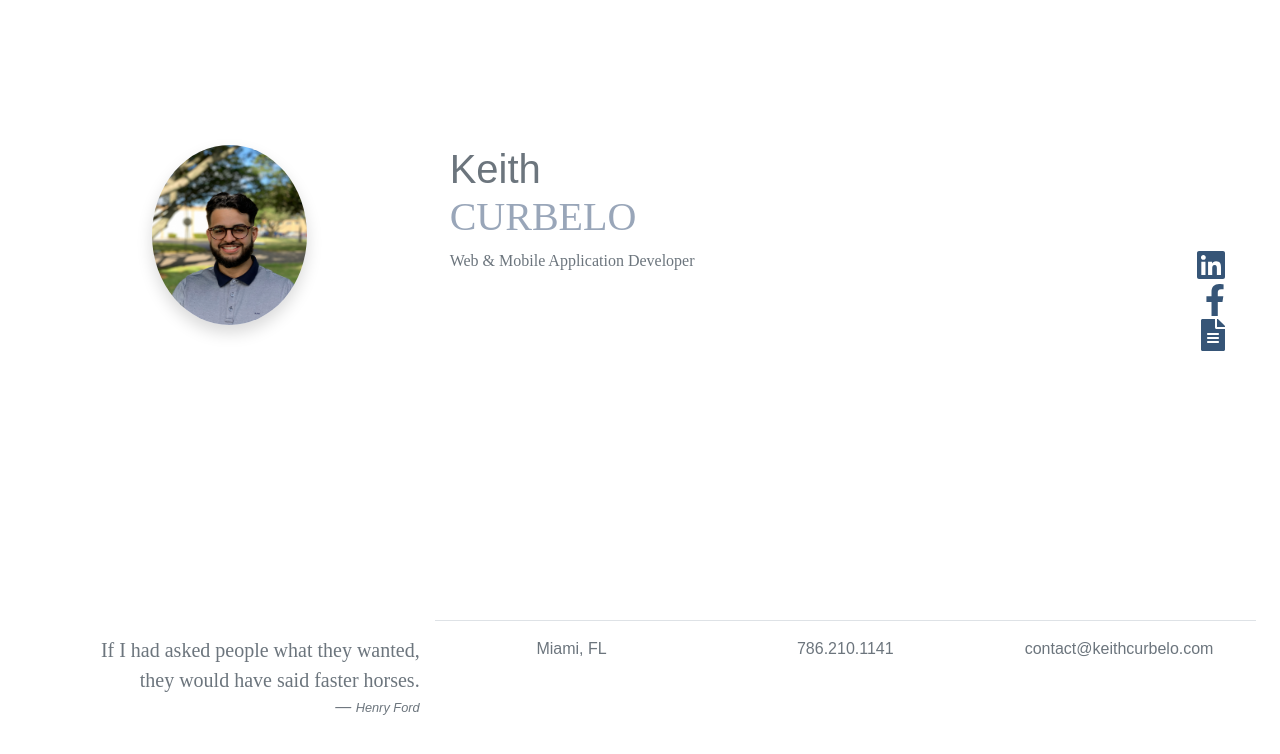
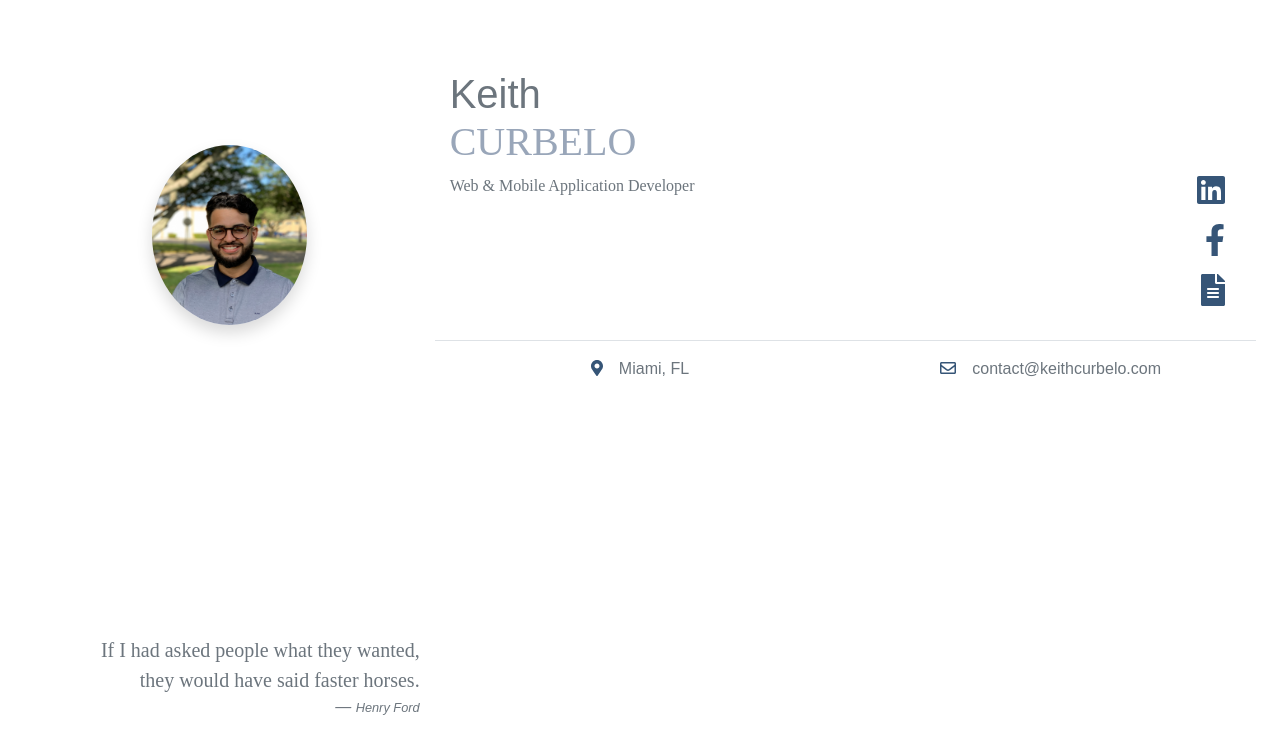
Before and after one commit to keithcurbelo/kccv-web, a React (Create React App) app: page / in a window 1280 px wide. Shown: the top 754 px of the page. Built offline with nearby package versions, Linux system fonts and the light colour scheme.

Commit message:
remove phone number, add ids

```diff
--- a/src/components/Header.js
+++ b/src/components/Header.js
@@ -3,14 +3,15 @@ import ProfilePic from "../assets/images/profile_pic.jpg";
 import {Row, Col, Image } from "react-bootstrap"
 import { FontAwesomeIcon } from '@fortawesome/react-fontawesome'
 import { faFacebookF, faLinkedin } from "@fortawesome/free-brands-svg-icons";
-import { faFileAlt } from "@fortawesome/free-solid-svg-icons";
+import { faFileAlt, faMapMarkerAlt} from "@fortawesome/free-solid-svg-icons";
+import { faEnvelope } from "@fortawesome/free-regular-svg-icons";
 
 const Header = () => {
   return (
     <Row
       id="header-info"
       className="px-4 bg-white"
-      style={{ paddingTop: "70px" }}
+      style={{ paddingTop: "70px"}}
     >
       <Col xs={12} md={4} className="text-center" style={{ height: "180px" }}>
         <Row className="sm-height d-none d-md-block"></Row>
@@ -38,8 +39,8 @@ const Header = () => {
         </Row>
       </Col>
       <Col xs={12} md={8} className="bg-white header-deatils">
-        <Row className="sm-height d-sm-none d-md-block"></Row>
-        <Row>
+        {/* <Row className="sm-height d-sm-none d-md-block" style={{height: '200px'}}></Row> */}
+        <Row id="profile-name">
           <Col xs={12} className="text-center text-md-left">
             <h1 className="text-center text-md-left">
               <span className="media font-weight-light text-muted">Keith</span>
@@ -49,14 +50,14 @@ const Header = () => {
             </h1>
           </Col>
         </Row>
-        <Row className="mb-3 text-center">
+        <Row id="description" className="mb-3 text-center">
           <Col xs={12} md={6} className="font-weight-light text-md-left text-muted">
             <div className="media manuscript">
               Web & Mobile Application Developer
             </div>
           </Col>
-          <Col id="header-icons" xs={12} md={6} className="mt-3 mt-md-0 text-md-right">
-            <span className="mr-3 d-inline-block d-md-block">
+          <Col id="header-icons" xs={12} md={6} className="mt-3 mt-md-0 text-md-right ">
+            <span className="mr-3 d-inline-block d-md-block" style={{height: '50px'}}>
               <a
                 href="https://www.linkedin.com/in/keithcurbelo"
                 target="_blank"
@@ -65,7 +66,7 @@ const Header = () => {
                 <FontAwesomeIcon icon={faLinkedin} size="2x"/>
               </a>
             </span>
-            <span className="mr-3 d-inline-block d-md-block">
+            <span className="mr-3 d-inline-block d-md-block" style={{height: '50px'}}>
               <a
                 href="https://www.facebook.com/keith.curbelo"
                 target="_blank"
@@ -74,7 +75,7 @@ const Header = () => {
                 <FontAwesomeIcon icon={faFacebookF} size="2x"/>
               </a>
             </span>
-            <span className="mr-0 mr-md-3 d-inline-block d-md-block">
+            <span className="mr-0 mr-md-3 d-inline-block d-md-block" style={{height: '50px'}}>
               <a
                 href="https://drive.google.com/file/d/1jgcC__spBqBppKc6cX3PDpK8fS2CN7ud/view?usp=sharing"
                 target="_blank"
@@ -85,21 +86,18 @@ const Header = () => {
             </span>
           </Col>
         </Row>
-        <Row className="md-height d-sm-none d-md-block"></Row>
+        {/* <Row className="d-sm-none d-md-block" style={{height: '200px'}}></Row> */}
         <Row id="header-box" className="border-top text-center pt-3 text-muted">
-          <Col xs={12} md={4} className="mb-3 header-info">
-            {/* <h6 className="text-dark-blue">Location</h6>  */}
-            <i className="fas fa-map-marker-alt fa-1x text-dark-blue"></i>
+          <Col xs={12} md={6} className="mb-3 header-info">
+            <FontAwesomeIcon icon={faMapMarkerAlt} size="1x" className="text-dark-blue mr-3"/>
             <span className="font-weight-light">Miami, FL</span>
           </Col>
-          <Col xs={12} md={4} className="mb-3 header-info">
-            {/* <h6 className="text-dark-blue">Phone</h6>  */}
-            <i className="fas fa-mobile-alt fa-1x text-dark-blue"></i>
+          {/* <Col xs={12} md={4} className="mb-3 header-info">
+            <FontAwesomeIcon icon={faMobile} size="1x" className="text-dark-blue mr-3"/>
             <span className="font-weight-light">786.210.1141</span>
-          </Col>
-          <Col xs={12} md={4} className="mb-3 header-info px-md-2">
-            {/* <h6 className="text-dark-blue">E-Mail</h6> */}
-            <i className="fas fa-envelope fa-1x text-dark-blue"></i>
+          </Col> */}
+          <Col xs={12} md={6} className="mb-3 header-info px-md-2">
+            <FontAwesomeIcon icon={faEnvelope} size="1x" className="text-dark-blue mr-3"/>
             <span className="font-weight-light">contact@keithcurbelo.com</span>
           </Col>
         </Row>
```
